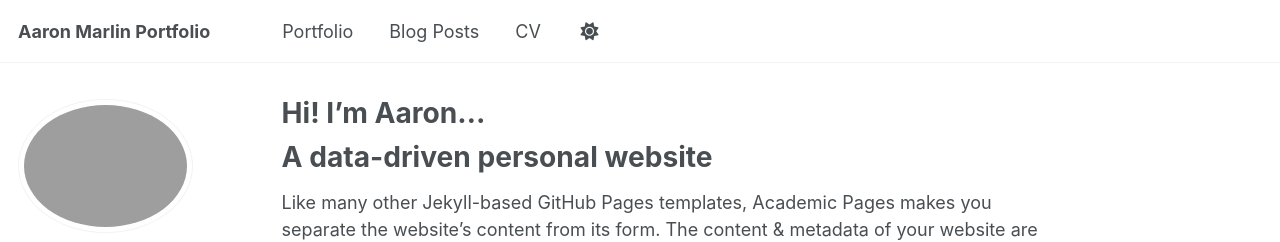
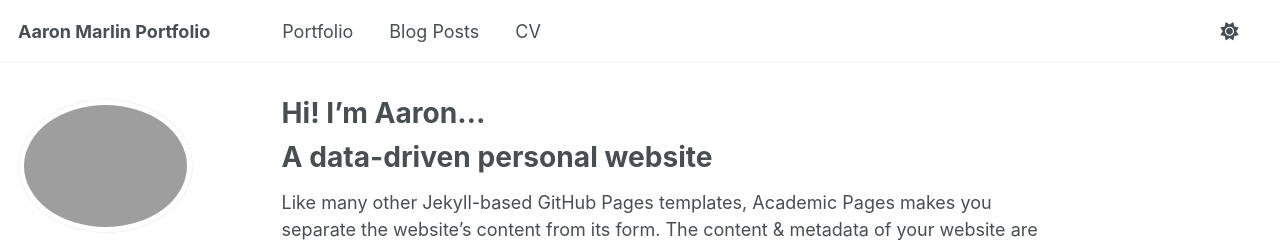
Before and after one commit to amarlin77/amarlin77.github.io, a Jekyll site: the page built from _pages/about.md, in a window 1280 px wide. Shown: the top 242 px of the page. Built offline with Jekyll 4.4.1, drawn with Linux system fonts in a browser that asks for light colours; a script bundle is joined from its source files by our own code; library files that are not in the unit come from our copies.

Commit message:
moved button

```diff
--- a/_sass/layout/_navigation.scss
+++ b/_sass/layout/_navigation.scss
@@ -226,8 +226,10 @@
     }
 
     #theme-toggle {
-      margin-left: auto;
-      margin-right: 0;
+      position: absolute;  /* Removes it from the normal flow */
+      right: 20px;         /* Pins it 20px from the right edge */
+      top: 50%;            /* Centers it vertically */
+      transform: translateY(-50%); /* Adjusts for perfect vertical center */
       a {
         width: 25px;
         display: flex;
```
